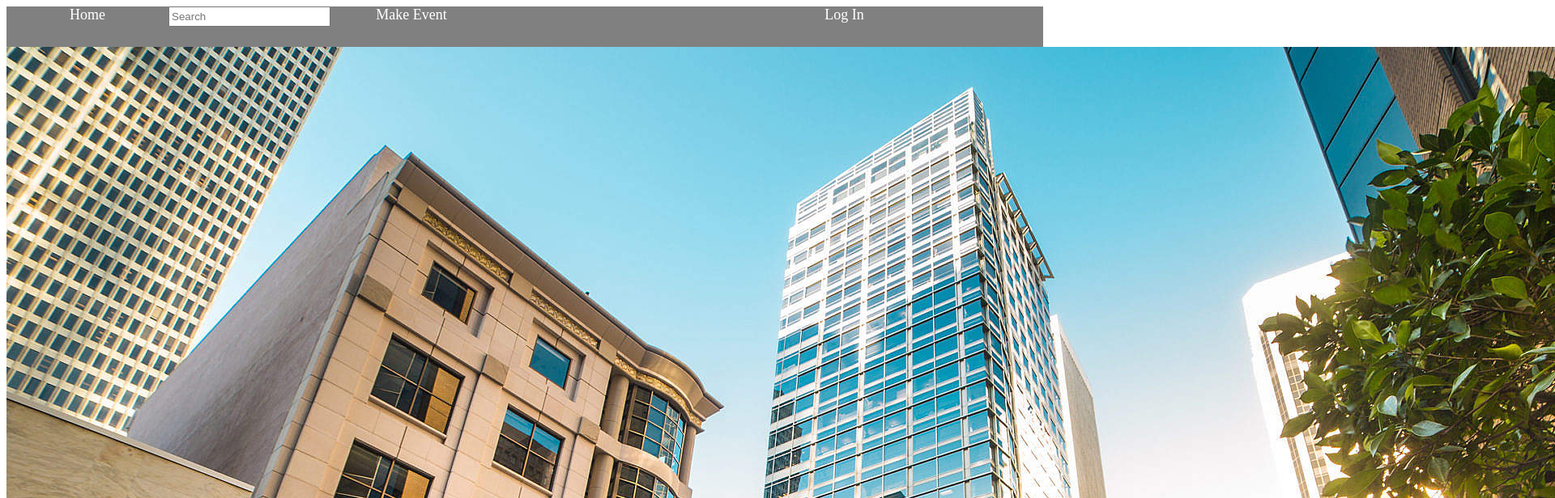
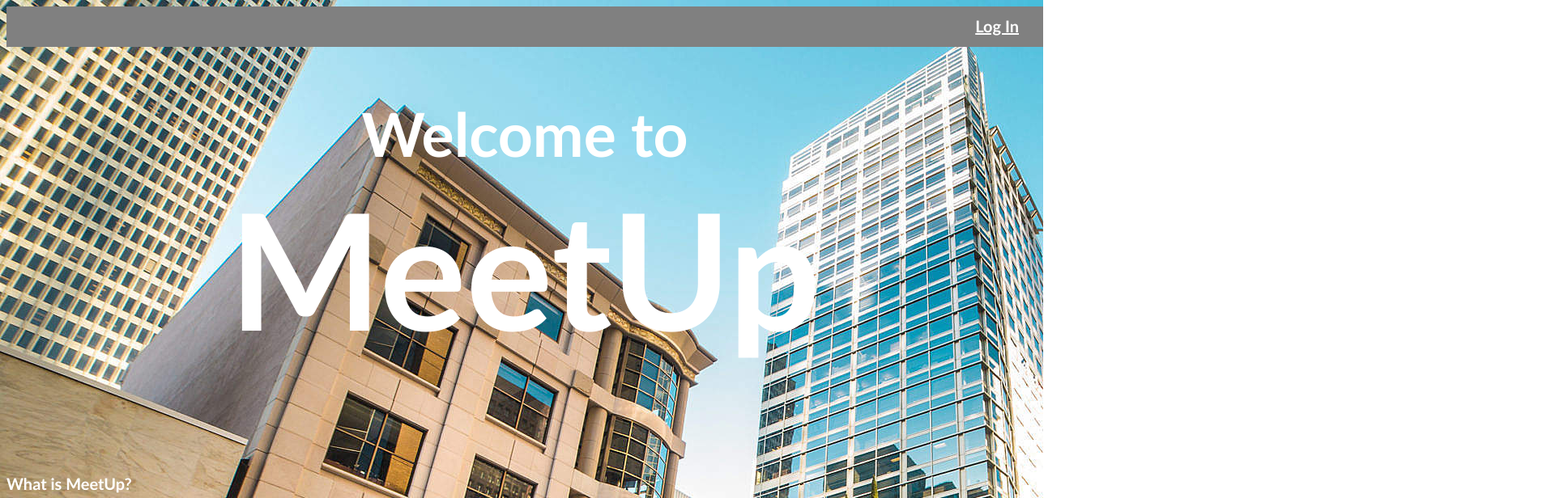
Before and after one commit to CreateNoble3/HCI_MeetUp, a plain HTML site: page index.html in a window 1280 px wide. Shown: the top 616 px of the page at 81% size, 1920 px wide, since content can reach past the window. Drawn offline with Linux system fonts and the light colour scheme.

Commit message:
Added to the landing page.

```diff
--- a/Main.css
+++ b/Main.css
@@ -2,6 +2,45 @@
 {
     height: 100%;
     width: 100%;
+}
+
+h1.landing {
+    font-family: 'Trebuchet MS', 'Lucida Sans Unicode', 'Lucida Grande', 'Lucida Sans', Arial, sans-serif;
+    font-size: 200px;
+    font-weight: bold;
+    text-align: center;
+    color: white;
+    margin-top: 2px;
+}
+
+h2.landing {
+    font-family: 'Trebuchet MS', 'Lucida Sans Unicode', 'Lucida Grande', 'Lucida Sans', Arial, sans-serif;
+    font-size: 75px;
+    text-align: center;
+    color: white;
+    margin-bottom: 0px;
+}
+
+h3.landing {
+    font-family: 'Trebuchet MS', 'Lucida Sans Unicode', 'Lucida Grande', 'Lucida Sans', Arial, sans-serif;
+    font-size: 20px;
+    text-align: left;
+    color: white;
+}
+
+.searchbar {
+    margin-top: 12px;
+}
+
+.login {
+    font-family: 'Trebuchet MS', 'Lucida Sans Unicode', 'Lucida Grande', 'Lucida Sans', Arial, sans-serif;
+    font-size: 20px;
+    font-weight: bold;
+    color: white;
+    float: right;
+    margin-right: 30px;
+    margin-top: 12px;
+    text-align: left;
 }
 
 .topnav {
@@ -16,7 +55,7 @@
 
     .topnav ul {
         list-style-type: none;
-        margin: 0px;
+        margin-top: 10px;
         padding: 0px;
         overflow: hidden;
         width: 100px;
@@ -40,12 +79,13 @@
         display: block;
         width: 200px;
         height: 25px;
-        font-size: 18px;
+        font-size: 24px;
         color: white;
         text-align: center;
         vertical-align: middle;
         text-decoration: none;
         float: left;
+        margin-top: 10px;
     }
 
         .topnav a:hover {
@@ -84,7 +124,7 @@
 
     .topnav-Right ul {
         list-style-type: none;
-        margin: 0px;
+        margin-top: 10px;
         padding: 0px;
         overflow: hidden;
         width: 100px;
@@ -103,12 +143,13 @@
         display: block;
         width: 200px;
         height: 25px;
-        font-size: 18px;
+        font-size: 24px;
         color: white;
         text-align: center;
         vertical-align: middle;
         text-decoration: none;
         float: left;
+        margin-top: 10px;
     }
 
         .topnav-Right a:hover {
--- a/index.html
+++ b/index.html
@@ -3,12 +3,12 @@
         <link rel="stylesheet" type="text/css" href="Main.css" />
         <title>Welcome to MeetUp</title>
     </HEAD>
-    <BODY>
+    <BODY background="images/MeetUp_LandingPage_DowntownCity.jpg">
         <header>
-            <ul class="topnav">
+            <!-- <ul class="topnav">
                 <li><a href="Template.htm"> Home </a></li>
                 <li>
-                    <form action="SearchResults.htm">
+                    <form action="SearchResults.htm" class="searchbar">
                         <input type="text" name="Search" placeholder="Search" />
                     </form>
                 </li>
@@ -16,11 +16,23 @@
 
             </ul>
             <ul class="topnav-Right">
-                <!-- <li><a href="EditProfile.htm"> Edit Profile </a></li> -->
                 <li><a href="Login.html">Log In</a></li>
 
             </ul>
+        -->
+            <p style="height: 50px; background-color: grey;">
+                <a class="login" href="Login.html">Log In</a>
+            </p>
         </header>
-        <img src="/images/MeetUp_LandingPage_DowntownCity.jpg" alt="MeetUp Downtown">
+
+        <p>
+            <h2 class="landing">Welcome to</h2>
+            <h1 class="landing">MeetUp</h1>
+        </p>
+
+        <p>
+            <h3 class="landing">What is MeetUp?</h3>
+            MeetUp is a social media site designed to get people connected in the real world with common interests.
+        </p>
     </BODY>
     </HTML>
```
